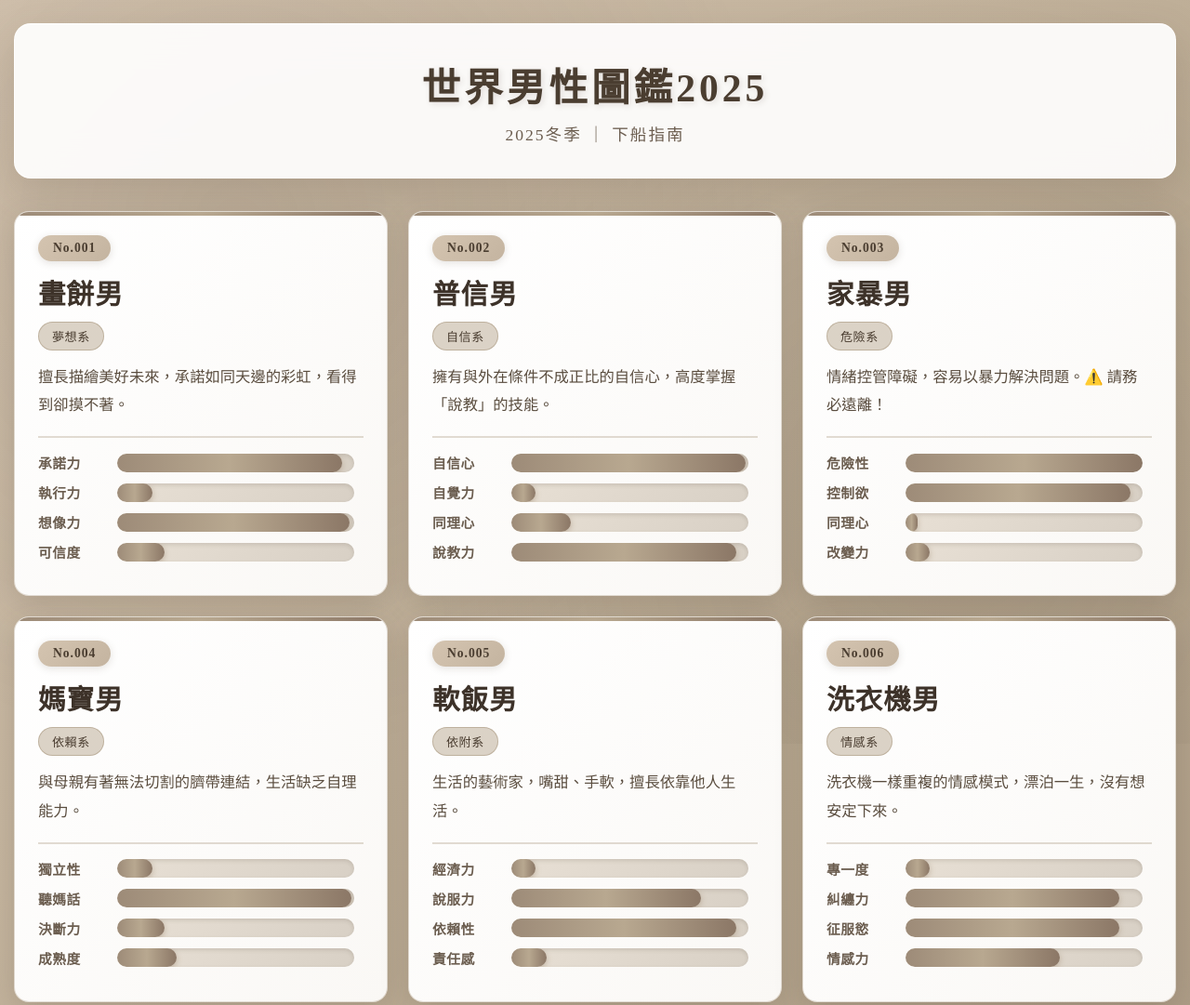
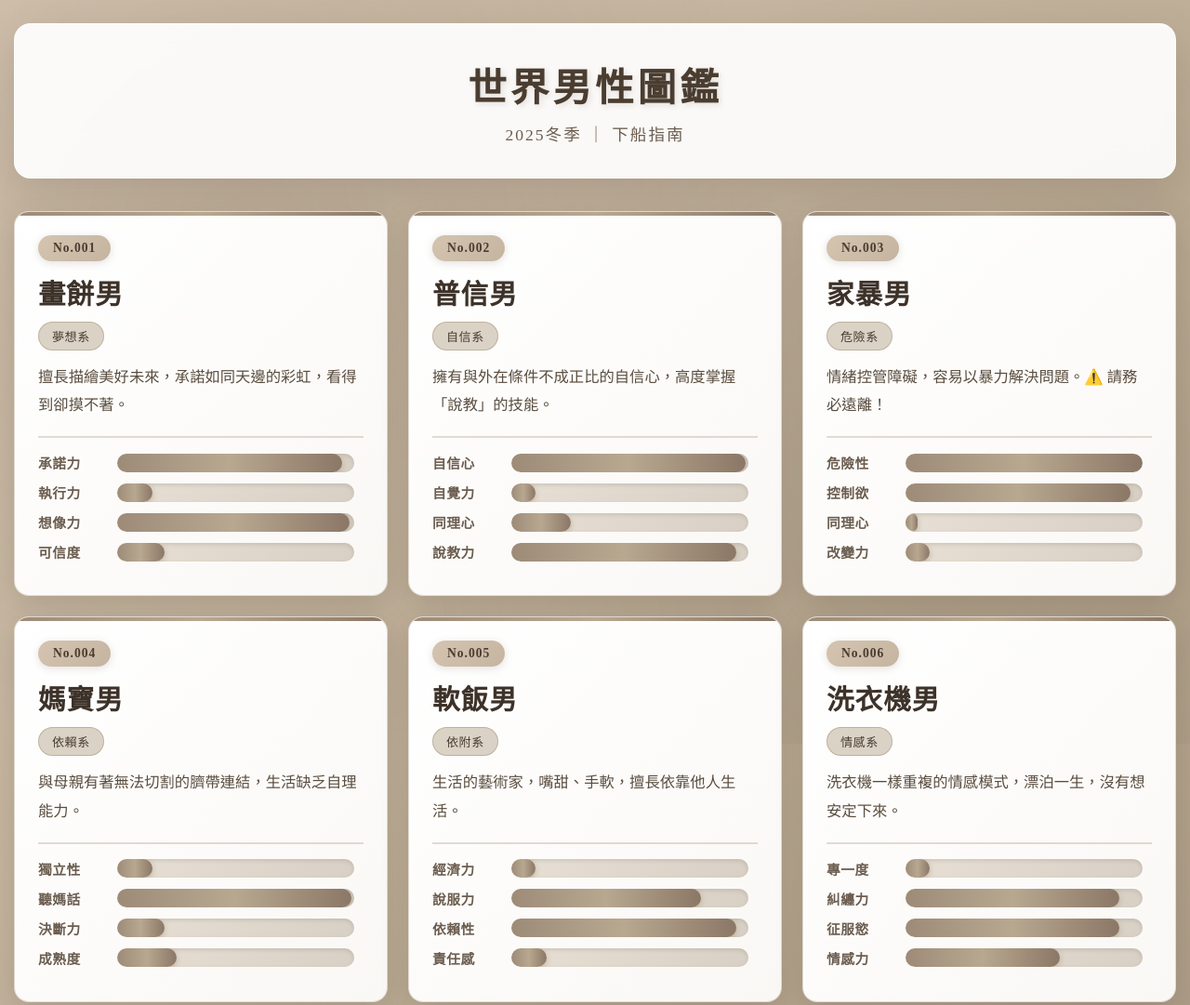
Before and after one commit to shashaliao89/male-guide, a plain HTML site: page index.html in a window 1280 px wide. Shown: the top 1081 px of the page at 93% size. Drawn offline with Linux system fonts and the light colour scheme.

Commit message:
update website content

```diff
--- a/index.html
+++ b/index.html
@@ -312,7 +312,7 @@
 <body>
     <div class="container">
         <header>
-            <h1>世界男性圖鑑2025</h1>
+            <h1>世界男性圖鑑</h1>
             <p class="subtitle">2025冬季 ｜ 下船指南</p>
         </header>
 
```
